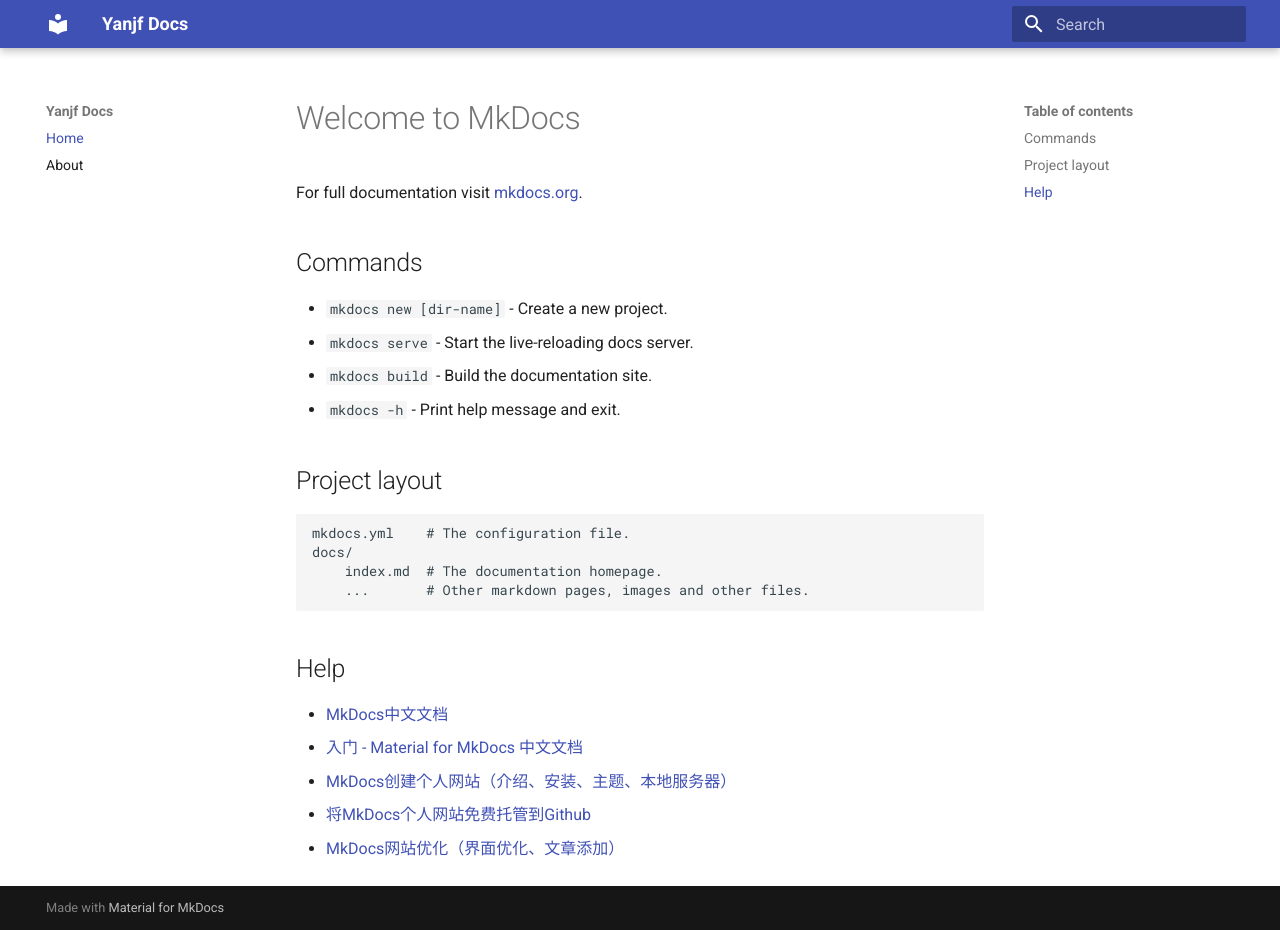
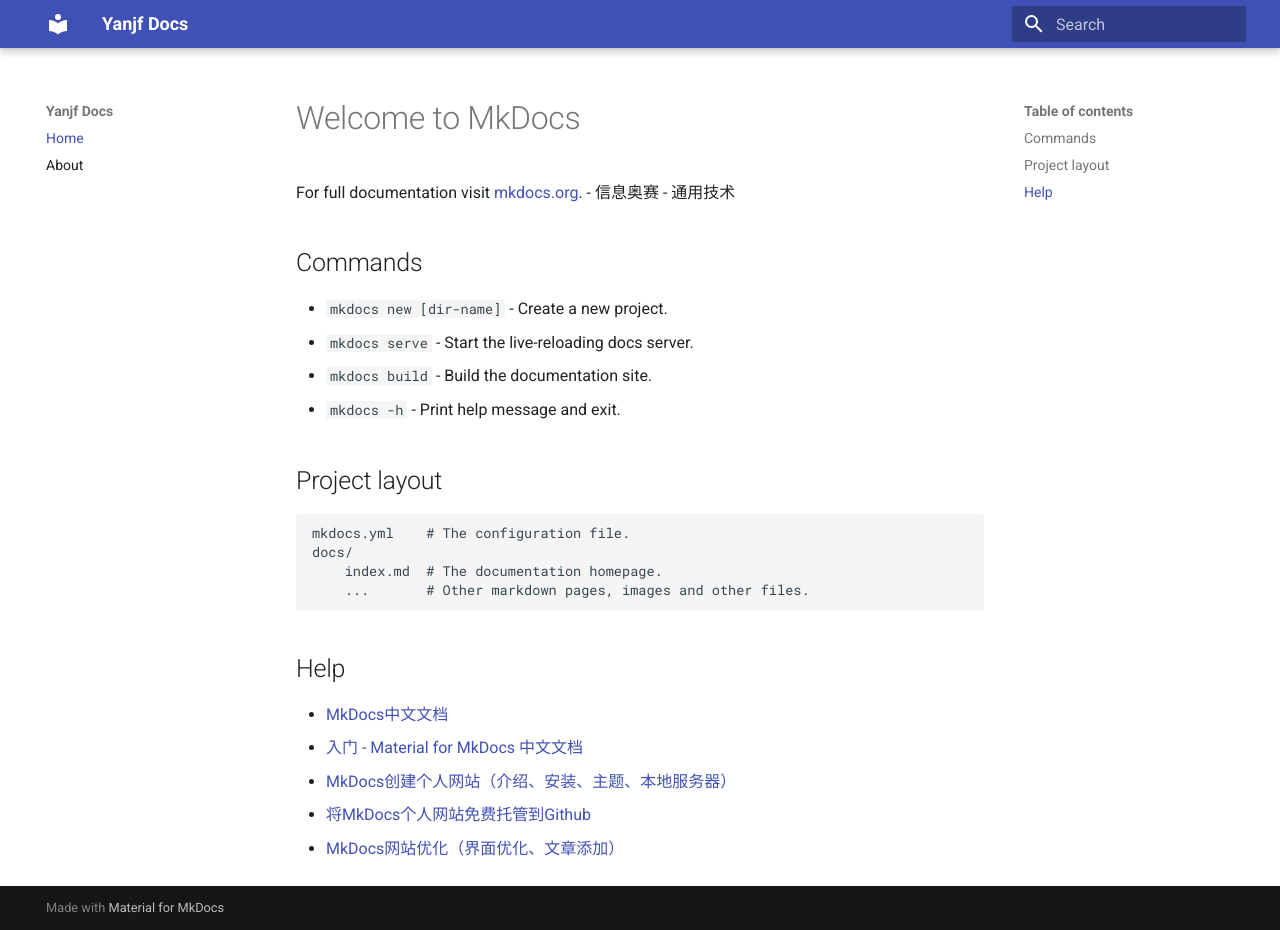
Before and after one commit to 513543429/mydocs, an MkDocs documentation site: the page built from docs/index.md, in a window 1280 px wide and 930 px high. Built offline with MkDocs 1.6.1 and Material for MkDocs 9.7.7, drawn with Linux system fonts in a browser that asks for light colours.

Commit message:
Update index.md

```diff
--- a/docs/index.md
+++ b/docs/index.md
@@ -1,6 +1,8 @@
 # Welcome to MkDocs
 
 For full documentation visit [mkdocs.org](https://www.mkdocs.org).
+- 信息奥赛
+- 通用技术
 
 ## Commands
 
```
